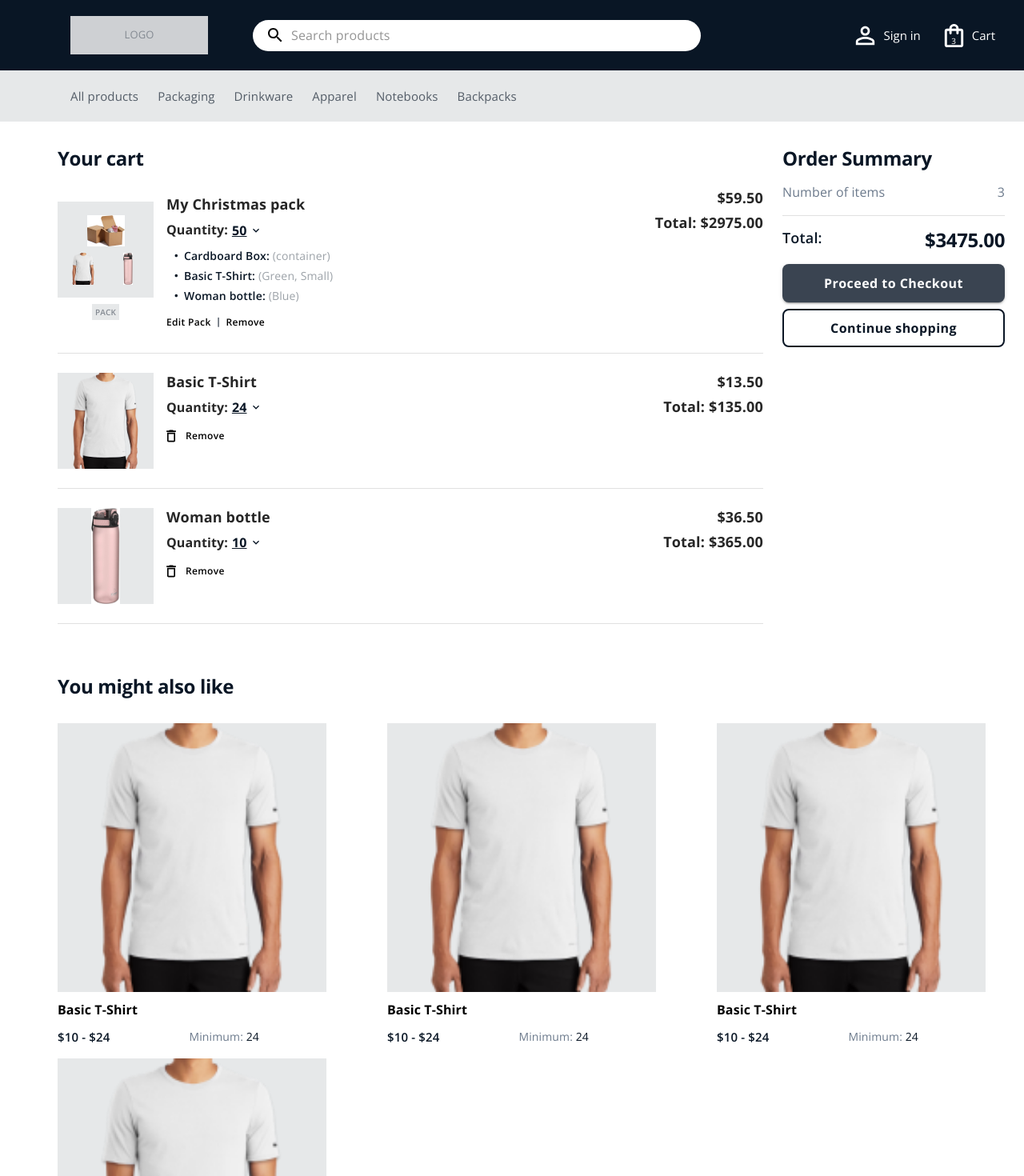
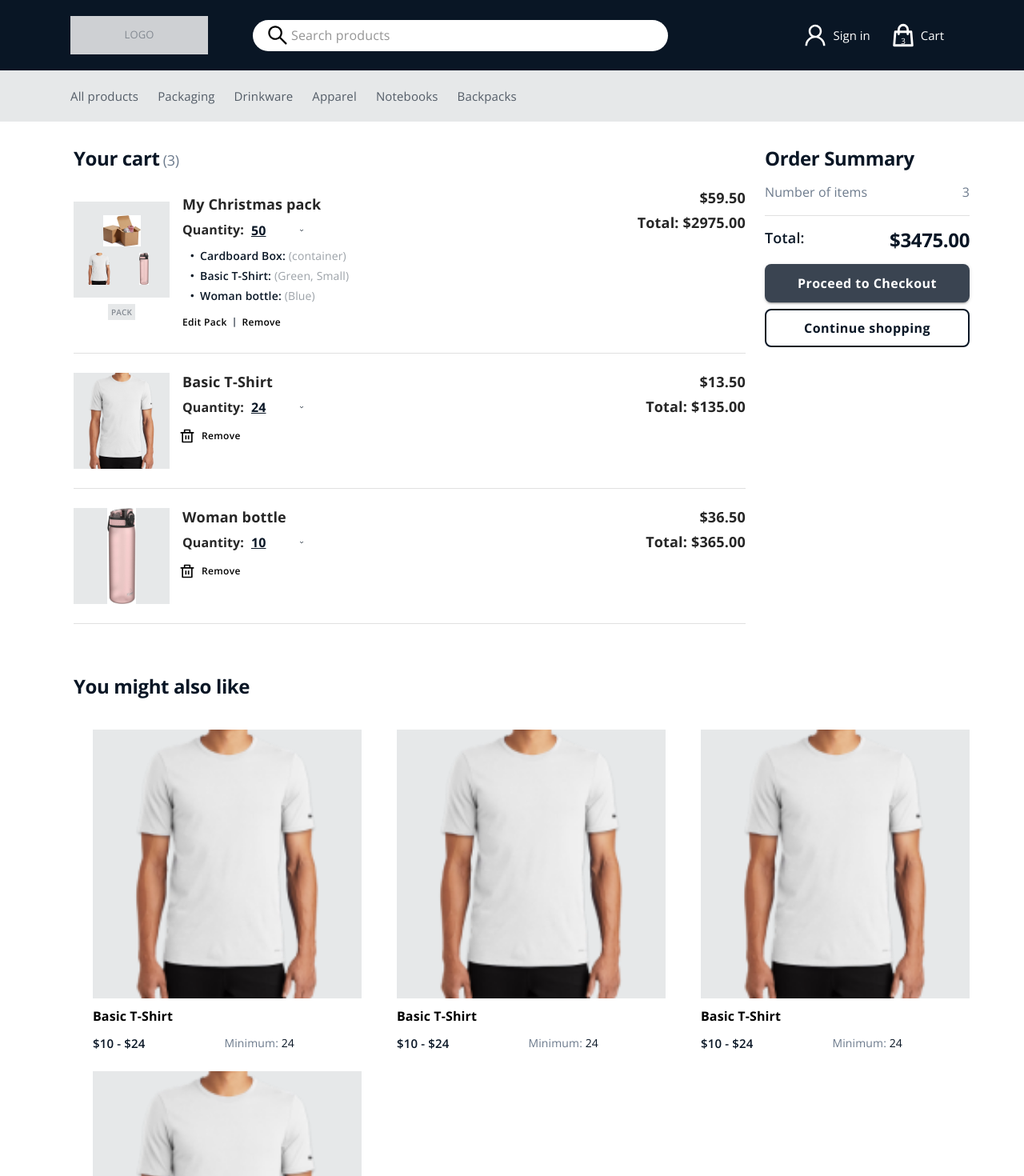
Before and after one commit to Jorgitoa9507/ReactChallenge_ShopingCart, a React (Create React App) app: page / in a window 1280 px wide. Shown: the top 1470 px of the page at 80% size. Built offline with nearby package versions, Linux system fonts and the light colour scheme.

Commit message:
Changed icons

```diff
--- a/package.json
+++ b/package.json
@@ -5,7 +5,6 @@
   "dependencies": {
     "@emotion/react": "^11.10.0",
     "@emotion/styled": "^11.10.0",
-    "@mui/icons-material": "^5.8.4",
     "@mui/material": "^5.9.3",
     "@testing-library/jest-dom": "^5.14.1",
     "@testing-library/react": "^13.0.0",
@@ -16,6 +15,7 @@
     "@types/react-dom": "^18.0.0",
     "react": "^18.2.0",
     "react-dom": "^18.2.0",
+    "react-icons": "^4.4.0",
     "react-scripts": "5.0.1",
     "typescript": "^4.4.2",
     "web-vitals": "^2.1.0"
--- a/src/components/CartItems/CartItemsContainer.tsx
+++ b/src/components/CartItems/CartItemsContainer.tsx
@@ -1,8 +1,15 @@
 import { Divider, Stack, Typography } from "@mui/material";
+import { styled } from "@mui/material/styles";
 import { useLayoutEffect } from "react";
 import { useShopingCartContext } from "../../context/shoppingCartState";
 import { CART_ITEMS } from "../../data/mockCartItems";
 import CartItem from "./CartItemComponent";
+
+const QuantityItem = styled("span")(({ theme }) => ({
+  fontWeight: theme.typography.fontWeightRegular,
+  fontSize: 18,
+  color: theme.palette.dark["05"],
+}));
 
 export default function CartItemsContainer() {
   const { state, dispatch } = useShopingCartContext();
@@ -15,7 +22,10 @@ export default function CartItemsContainer() {
   }, []);
   return (
     <Stack direction="column" spacing={3}>
-      <Typography variant="h1">Your cart</Typography>
+      <Typography variant="h1">
+        Your cart
+        <QuantityItem>{` (${state.cartItems.length})`}</QuantityItem>
+      </Typography>
       {state.cartItems.map((item) => (
         <>
           <CartItem cartItem={item} key={item.id} />
--- a/src/components/CartItems/QuantitySelector.tsx
+++ b/src/components/CartItems/QuantitySelector.tsx
@@ -1,4 +1,4 @@
-import { KeyboardArrowDown } from "@mui/icons-material";
+import { MdKeyboardArrowDown } from "react-icons/md";
 import { FormControl, MenuItem, NativeSelect, Select } from "@mui/material";
 import { styled } from "@mui/material/styles";
 
@@ -34,7 +34,7 @@ const CustomSelect = styled(NativeSelect)(({ theme }) => ({
     marginLeft: "-4px",
   },
   "& .MuiSvgIcon-root": {
-    marginLeft: "-33px",
+    marginLeft: "-36px",
     zIndex: 1,
   },
 }));
@@ -64,14 +64,7 @@ const QuantitySelector: React.FC<QuantitySelectorProps> = ({
         inputProps={{
           name: "quantity",
         }}
-        IconComponent={() => (
-          <KeyboardArrowDown
-            sx={(theme) => ({
-              color: theme.palette.dark["01"],
-              fontSize: "16px",
-            })}
-          />
-        )}>
+        IconComponent={() => <MdKeyboardArrowDown />}>
         {values.map((val) => (
           <CustomOption key={val} value={val}>
             {val}
--- a/src/components/CartItems/SingleCartItem.tsx
+++ b/src/components/CartItems/SingleCartItem.tsx
@@ -1,10 +1,9 @@
 import { Box, Button, Stack, Typography } from "@mui/material";
 import CartItem from "../../models/CartItem";
 import ShoppingItem from "../../models/ShoppingItem";
-import { DeleteOutline } from "@mui/icons-material";
+import { RiDeleteBinLine } from "react-icons/ri";
 import { styled } from "@mui/material/styles";
 import QuantitySelector from "./QuantitySelector";
-import { useShopingCartContext } from "../../context/shoppingCartState";
 
 export const DeleteButton = styled(Button)(({ theme }) => ({
   fontSize: 12,
@@ -69,7 +68,7 @@ const SingleCartItem: React.FC<SingleCartItemProps> = ({
             onClick={() => onDelete(cartItem.id)}
             variant="text"
             disableRipple={true}
-            startIcon={<DeleteOutline />}>
+            startIcon={<RiDeleteBinLine />}>
             Remove
           </DeleteButton>
         </Stack>
--- a/src/components/SugestedItems/SugestedItemsContainer.tsx
+++ b/src/components/SugestedItems/SugestedItemsContainer.tsx
@@ -4,14 +4,10 @@ import SugestedItemCard from "./SugestedItemCard";
 
 const SugestedItemsContainer: React.FC = () => {
   return (
-    <Box sx={{ paddingLeft: "24px" }}>
+    <Box>
       <Stack spacing={2}>
         <Typography variant="h1">You might also like</Typography>
-        <Grid
-          container
-          spacing={2}
-          sx={{ marginLeft: "-16px !important" }}
-          justifyContent="space-between">
+        <Grid container justifyContent="space-between" spacing={"24px"}>
           {SUGESTED_ITEMS.map((item, index) => (
             <Grid key={item.id + index} item>
               <SugestedItemCard item={item} />
--- a/src/layout/Header.tsx
+++ b/src/layout/Header.tsx
@@ -1,10 +1,7 @@
 import { styled, alpha } from "@mui/material/styles";
 import { AppBar, Box, Toolbar, IconButton, InputBase } from "@mui/material";
-import {
-  SearchOutlined,
-  PersonOutline,
-  ShoppingBagOutlined,
-} from "@mui/icons-material";
+import { AiOutlineUser, AiOutlineSearch } from "react-icons/ai";
+import { HiOutlineShoppingBag } from "react-icons/hi";
 import LinksMenu from "../components/LinksMenu";
 import { useShopingCartContext } from "../context/shoppingCartState";
 
@@ -32,7 +29,7 @@ const SearchIconWrapper = styled("div")(({ theme }) => ({
   justifyContent: "center",
 }));
 
-const LogoBox = styled("div")(({ theme }) => ({
+export const LogoBox = styled("div")(({ theme }) => ({
   width: 172,
   height: 48,
   backgroundColor: theme.palette.dark["09"],
@@ -76,6 +73,7 @@ export default function Header() {
           justifyContent: "center",
           boxShadow: "none",
           paddingLeft: theme.spacing(8),
+          paddingRight: theme.spacing(8),
         })}>
         <Toolbar>
           <Box
@@ -91,7 +89,7 @@ export default function Header() {
             </LogoBox>
             <Search sx={{ flexGrow: 1 }}>
               <SearchIconWrapper>
-                <SearchOutlined />
+                <AiOutlineSearch fontSize={30} />
               </SearchIconWrapper>
               <SearchInput
                 placeholder="Search products"
@@ -101,7 +99,8 @@ export default function Header() {
           </Box>
           <Box sx={{ flexGrow: 1, textAlign: "end" }}>
             <IconButton size="large" color="inherit">
-              <PersonOutline fontSize="large" />
+              <AiOutlineUser fontSize={34} />
+              {/* <PersonOutline fontSize="large" /> */}
               <span style={{ fontSize: 15, paddingLeft: 5 }}>Sign in</span>
             </IconButton>
             <IconButton
@@ -113,11 +112,12 @@ export default function Header() {
                   content: `"${state.cartItems.length}"`,
                   position: "absolute",
                   fontSize: "10px",
-                  top: "29px",
+                  top: "28.5px",
                   left: "26.5px",
                 },
               }}>
-              <ShoppingBagOutlined fontSize="large" />
+              <HiOutlineShoppingBag fontSize={34} />
+              {/* <ShoppingBagOutlined fontSize="large" /> */}
               <span style={{ fontSize: 15, paddingLeft: 5 }}>Cart</span>
             </IconButton>
           </Box>
--- a/src/layout/MainContainer.tsx
+++ b/src/layout/MainContainer.tsx
@@ -5,7 +5,15 @@ import SugestedItemsContainer from "../components/SugestedItems/SugestedItemsCon
 
 export default function MainContainer() {
   return (
-    <Container maxWidth="xl" sx={{ width: "calc(100% - 48px)" }}>
+    <Container
+      sx={{
+        paddingBottom: "120px",
+        paddingLeft: "92px !important",
+        paddingRight: "92px !important",
+        marginLeft: 0,
+        marginRight: 0,
+        maxWidth: "100% !important",
+      }}>
       <Stack spacing={8}>
         <Box
           sx={(theme) => ({
@@ -13,7 +21,7 @@ export default function MainContainer() {
             paddingTop: theme.spacing(1),
           })}>
           <Grid container spacing={3} sx={{ marginTop: 0, marginLeft: 0 }}>
-            <Grid item xs={9}>
+            <Grid item xs={9} sx={{ paddingLeft: "0 !important" }}>
               <CartItemsContainer />
             </Grid>
             <Grid item xs={3}>
```
Also changed, not shown: 1 other file (tests, documents, lock files or other folders).
